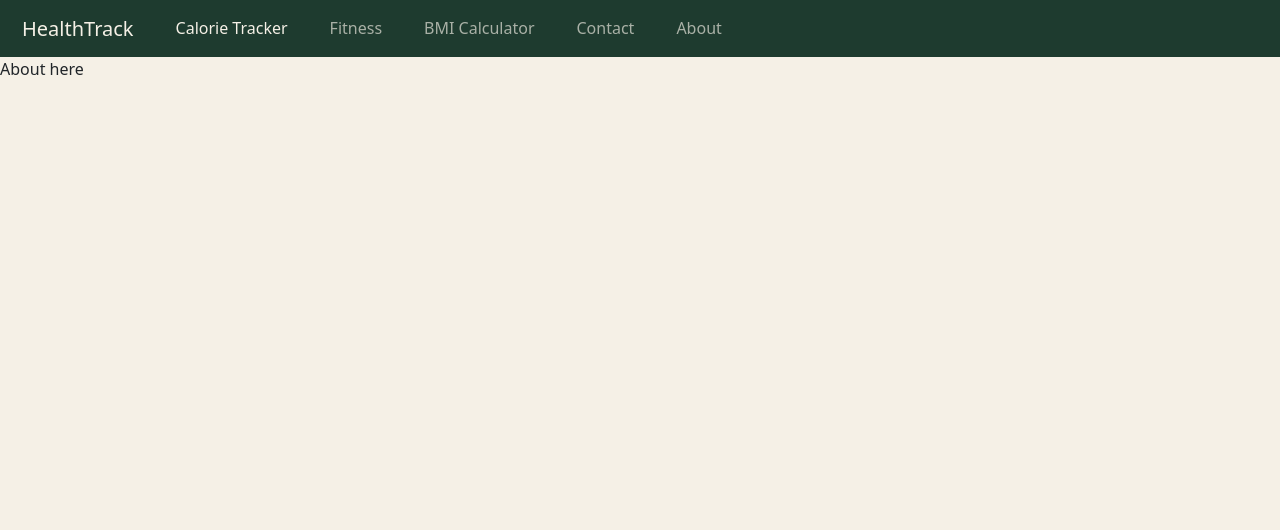
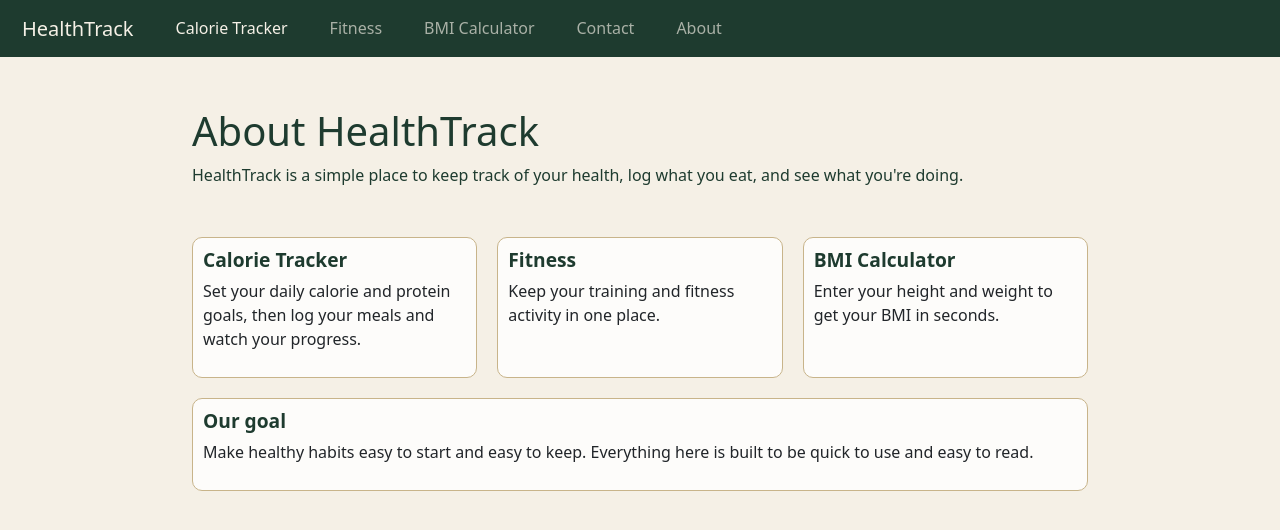
Before and after one commit to SalahhShourr/health-track, a React (Vite) app: page /about in a window 1280 px wide. Shown: the top 530 px of the page. Built offline with nearby package versions, Linux system fonts and the light colour scheme.

Commit message:
Added the about page

```diff
--- a/src/pages/About.jsx
+++ b/src/pages/About.jsx
@@ -1,7 +1,28 @@
 function About() {
 	return (
-        <div>
-            <p>About here</p>
+        <div className="aboutPage">
+            <div className="aboutEyebrow">
+                <h1>About HealthTrack</h1>
+                <p>HealthTrack is a simple place to keep track of your health, log what you eat, and see what you're doing.</p>
+            </div>
+            <div className="aboutCards">
+                <div className="aboutCard">
+                    <h2>Calorie Tracker</h2>
+                    <p>Set your daily calorie and protein goals, then log your meals and watch your progress.</p>
+                </div>
+                <div className="aboutCard">
+                    <h2>Fitness</h2>
+                    <p>Keep your training and fitness activity in one place.</p>
+                </div>
+                <div className="aboutCard">
+                    <h2>BMI Calculator</h2>
+                    <p>Enter your height and weight to get your BMI in seconds.</p>
+                </div>
+                <div className="aboutCard">
+                    <h2>Our goal</h2>
+                    <p>Make healthy habits easy to start and easy to keep. Everything here is built to be quick to use and easy to read.</p>
+                </div>
+            </div>
         </div>
     );
 }
--- a/src/styles.css
+++ b/src/styles.css
@@ -300,3 +300,59 @@ body{
         width: 100%;
     }
 }
+
+.aboutPage{
+    margin: auto;
+    margin-top: 50px;
+    width: 70%;
+}
+
+.aboutCard{
+    padding: 10px;
+    border: 1px solid rgb(var(--beige));
+    background-color: rgba(255, 255, 255, 0.815);
+    border-radius: 10px;
+}
+
+.aboutCards{
+    display: grid;
+    margin-top: 50px;
+    grid-template-columns: 1fr 1fr 1fr;
+    gap: 20px;
+    margin: auto;
+}
+
+.aboutCard h2{
+    font-size: 1.2rem;
+    font-weight: 600;
+    color: rgb(var(--dark-green));
+}
+
+.aboutEyebrow{
+    margin-bottom: 50px;
+    color: rgb(var(--dark-green));
+}
+
+.aboutCard:last-child{
+    grid-column: 1/4;
+}
+
+@media (width <= 764px) {
+    .aboutCards{
+        grid-template-columns: 1fr 1fr;
+    }
+
+    .aboutCard:last-child{
+        grid-column: 2/3;
+    }
+}
+
+@media (width <= 600px){
+    .aboutCards{
+        grid-template-columns: 1fr;
+    }
+
+    .aboutCard:last-child{
+        grid-column: 1/2;
+    }
+}
```
